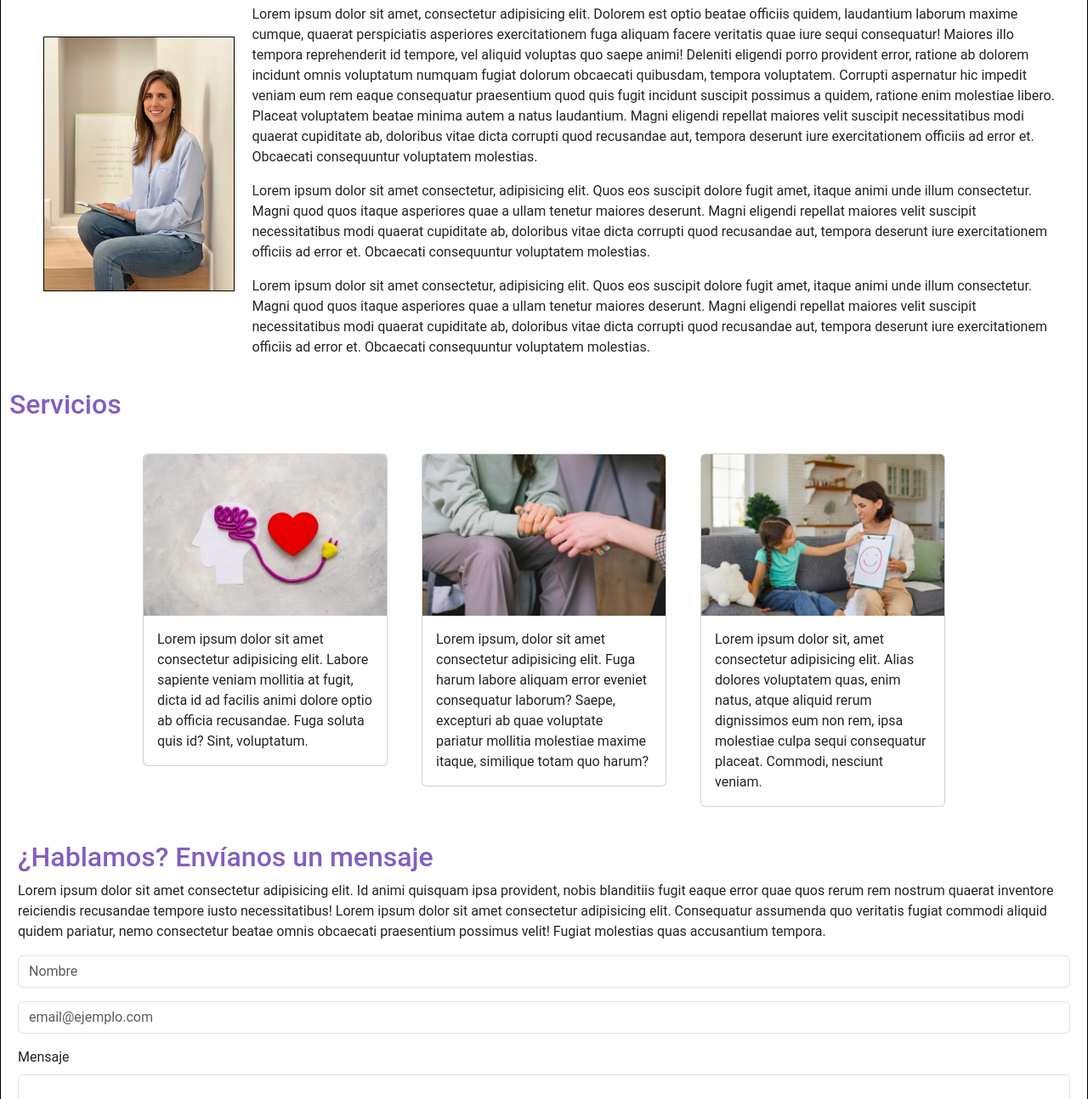
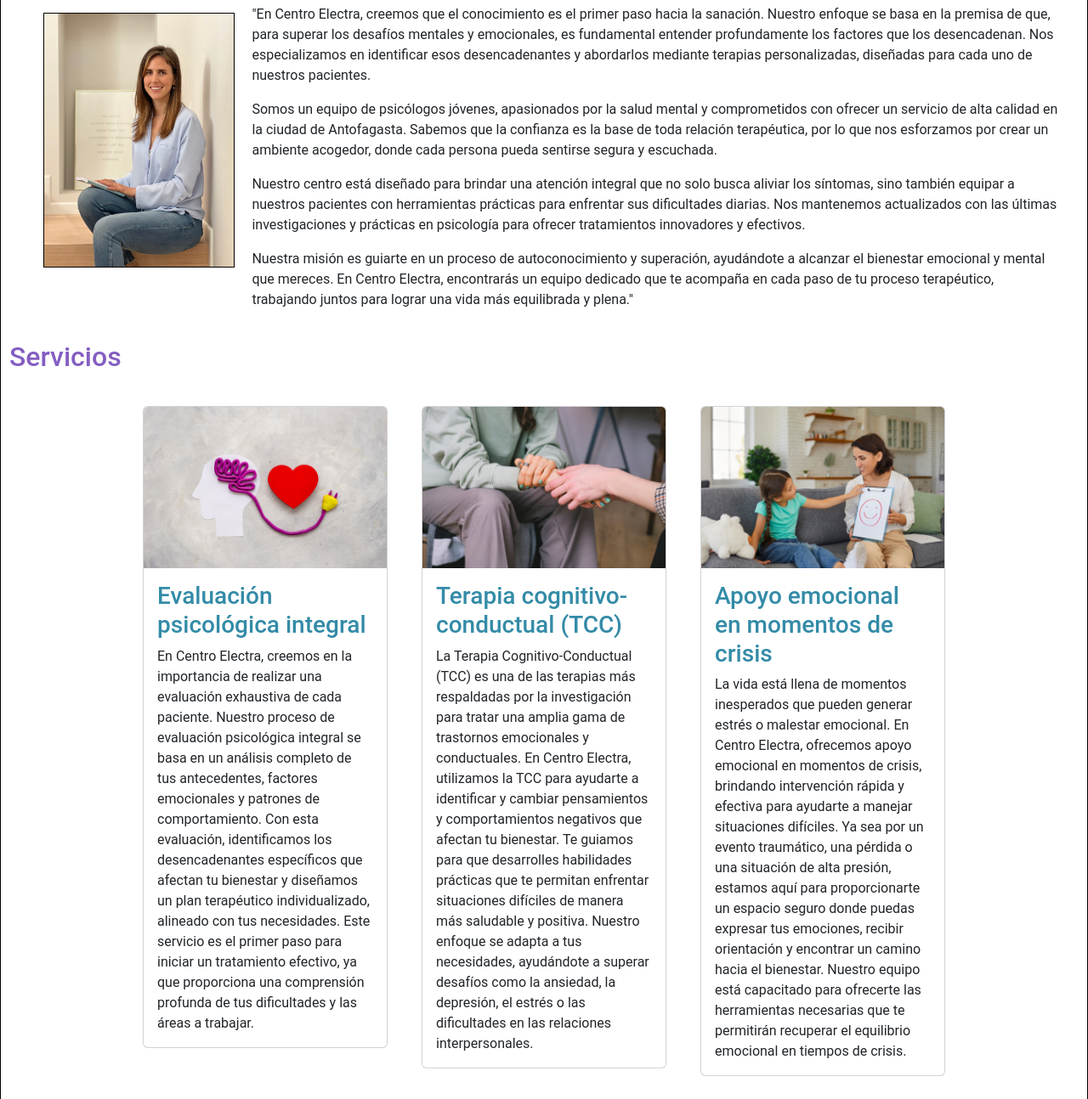
Before and after one commit to NathalieVeliz/tercera, a website: page index.html in a window 1280 px wide. Shown: the part 626-1920 px from the top of the page at 85% size. Drawn offline with nearby package versions, Linux system fonts and the light colour scheme.

Commit message:
Cambios ultima entrega

```diff
--- a/index.html
+++ b/index.html
@@ -6,8 +6,10 @@
     <meta name="viewport" content="width=device-width, initial-scale=1.0">
     <title>Centro de atención psicológica Electra - Antofagasta</title>
     <meta name="title" content="Centro de atención psicológica Electra - Antofagasta">
-    <meta name="description" content="Somos un Centro especializado en salud mental, nuestra atención es presencial y online (telemedicina). Te puedes ver con profesionales de primer nivel.">
-    <meta name="keywords" content="psicologia, terapia, psicoterapia, terapia antofagasta, centro salud, centro psicologico">
+    <meta name="description"
+        content="Somos un Centro especializado en salud mental, nuestra atención es presencial y online (telemedicina). Te puedes ver con profesionales de primer nivel.">
+    <meta name="keywords"
+        content="psicologia, terapia, psicoterapia, terapia antofagasta, centro salud, centro psicologico">
     <meta name="robots" content="index, follow">
     <meta name="language" content="Spanish">
     <meta name="author" content="Nathalie Veliz">
@@ -22,6 +24,9 @@
 
 <body>
 
+    <button class="go-top-btn">
+        <img src="images/up.png" alt="arrow up">
+    </button>
     <header class="headerContainer" id="inicio">
 
         <nav class="navbar navbar-expand-lg bg-body-tertiary">
@@ -94,36 +99,26 @@
             <div class="mainContainer__sobre">
 
                 <h1>Sobre nosotros</h1>
-                <p>Lorem ipsum dolor sit amet, consectetur adipisicing elit. Dolorem est optio beatae officiis quidem,
-                    laudantium laborum maxime cumque, quaerat perspiciatis asperiores exercitationem fuga aliquam facere
-                    veritatis quae iure sequi consequatur!
-                    Maiores illo tempora reprehenderit id tempore, vel aliquid voluptas quo saepe animi! Deleniti
-                    eligendi
-                    porro provident error, ratione ab dolorem incidunt omnis voluptatum numquam fugiat dolorum obcaecati
-                    quibusdam, tempora voluptatem.
-                    Corrupti aspernatur hic impedit veniam eum rem eaque consequatur praesentium quod quis fugit
-                    incidunt
-                    suscipit possimus a quidem, ratione enim molestiae libero. Placeat voluptatem beatae minima autem a
-                    natus laudantium.
-                    Magni eligendi repellat maiores velit suscipit necessitatibus modi quaerat cupiditate ab, doloribus
-                    vitae dicta corrupti quod recusandae aut, tempora deserunt iure exercitationem officiis ad error et.
-                    Obcaecati consequuntur voluptatem molestias.</p>
+                <p>"En Centro Electra, creemos que el conocimiento es el primer paso hacia la sanación. Nuestro enfoque
+                    se basa en la premisa de que, para superar los desafíos mentales y emocionales, es fundamental
+                    entender profundamente los factores que los desencadenan. Nos especializamos en identificar esos
+                    desencadenantes y abordarlos mediante terapias personalizadas, diseñadas para cada uno de nuestros
+                    pacientes.</p>
 
-                <p>Lorem ipsum dolor sit amet consectetur, adipisicing elit. Quos eos suscipit dolore fugit amet, itaque
-                    animi unde illum consectetur. Magni quod quos itaque asperiores quae a ullam tenetur maiores
-                    deserunt.
-                    Magni eligendi repellat maiores velit suscipit necessitatibus modi quaerat cupiditate ab, doloribus
-                    vitae dicta corrupti quod recusandae aut, tempora deserunt iure exercitationem officiis ad error et.
-                    Obcaecati consequuntur voluptatem molestias.</p>
+                <p>Somos un equipo de psicólogos jóvenes, apasionados por la salud mental y comprometidos con ofrecer un
+                    servicio de alta calidad en la ciudad de Antofagasta. Sabemos que la confianza es la base de toda
+                    relación terapéutica, por lo que nos esforzamos por crear un ambiente acogedor, donde cada persona
+                    pueda sentirse segura y escuchada.</p>
 
-                    <p>Lorem ipsum dolor sit amet consectetur, adipisicing elit. Quos eos suscipit dolore fugit amet, itaque
-                        animi unde illum consectetur. Magni quod quos itaque asperiores quae a ullam tenetur maiores
-                        deserunt.
-                        Magni eligendi repellat maiores velit suscipit necessitatibus modi quaerat cupiditate ab, doloribus
-                        vitae dicta corrupti quod recusandae aut, tempora deserunt iure exercitationem officiis ad error et.
-                        Obcaecati consequuntur voluptatem molestias.</p>
+                <p>Nuestro centro está diseñado para brindar una atención integral que no solo busca aliviar los
+                    síntomas, sino también equipar a nuestros pacientes con herramientas prácticas para enfrentar sus
+                    dificultades diarias. Nos mantenemos actualizados con las últimas investigaciones y prácticas en
+                    psicología para ofrecer tratamientos innovadores y efectivos.</p>
 
-
+                <p>Nuestra misión es guiarte en un proceso de autoconocimiento y superación, ayudándote a alcanzar el
+                    bienestar emocional y mental que mereces. En Centro Electra, encontrarás un equipo dedicado que te
+                    acompaña en cada paso de tu proceso terapéutico, trabajando juntos para lograr una vida más
+                    equilibrada y plena."</p>
             </div>
 
 
@@ -141,7 +136,14 @@
                 <div class="card" style="width: 18rem;">
                     <img src="images/servicio1.png" class="card-img-top" alt="servicio1">
                     <div class="card-body">
-                        <p class="card-text">Lorem ipsum dolor sit amet consectetur adipisicing elit. Labore sapiente veniam mollitia at fugit, dicta id ad facilis animi dolore optio ab officia recusandae. Fuga soluta quis id? Sint, voluptatum.</p>
+                        <h3>Evaluación psicológica integral</h3>
+                        <p class="card-text">En Centro Electra, creemos en la importancia de realizar una evaluación
+                            exhaustiva de cada paciente. Nuestro proceso de evaluación psicológica integral se basa en
+                            un análisis completo de tus antecedentes, factores emocionales y patrones de comportamiento.
+                            Con esta evaluación, identificamos los desencadenantes específicos que afectan tu bienestar
+                            y diseñamos un plan terapéutico individualizado, alineado con tus necesidades. Este servicio
+                            es el primer paso para iniciar un tratamiento efectivo, ya que proporciona una comprensión
+                            profunda de tus dificultades y las áreas a trabajar.</p>
                     </div>
                 </div>
             </div>
@@ -150,7 +152,15 @@
                 <div class="card" style="width: 18rem;">
                     <img src="images/servicio2.png" class="card-img-top" alt="servicio2">
                     <div class="card-body">
-                        <p class="card-text">Lorem ipsum, dolor sit amet consectetur adipisicing elit. Fuga harum labore aliquam error eveniet consequatur laborum? Saepe, excepturi ab quae voluptate pariatur mollitia molestiae maxime itaque, similique totam quo harum?</p>
+                        <h3>Terapia cognitivo-conductual (TCC)</h3>
+                        <p class="card-text">La Terapia Cognitivo-Conductual (TCC) es una de las terapias más
+                            respaldadas por la investigación para tratar una amplia gama de trastornos emocionales y
+                            conductuales. En Centro Electra, utilizamos la TCC para ayudarte a identificar y cambiar
+                            pensamientos y comportamientos negativos que afectan tu bienestar. Te guiamos para que
+                            desarrolles habilidades prácticas que te permitan enfrentar situaciones difíciles de manera
+                            más saludable y positiva. Nuestro enfoque se adapta a tus necesidades, ayudándote a superar
+                            desafíos como la ansiedad, la depresión, el estrés o las dificultades en las relaciones
+                            interpersonales.</p>
                     </div>
                 </div>
             </div>
@@ -159,7 +169,15 @@
                 <div class="card" style="width: 18rem;">
                     <img src="images/servicio3.png" class="card-img-top" alt="servicio3">
                     <div class="card-body">
-                        <p class="card-text">Lorem ipsum dolor sit, amet consectetur adipisicing elit. Alias dolores voluptatem quas, enim natus, atque aliquid rerum dignissimos eum non rem, ipsa molestiae culpa sequi consequatur placeat. Commodi, nesciunt veniam.</p>
+                        <h3>Apoyo emocional en momentos de crisis </h3>
+                        <p class="card-text">La vida está llena de momentos inesperados que pueden generar estrés o
+                            malestar emocional. En Centro Electra, ofrecemos apoyo emocional en momentos de crisis,
+                            brindando intervención rápida y efectiva para ayudarte a manejar situaciones difíciles. Ya
+                            sea por un evento traumático, una pérdida o una situación de alta presión, estamos aquí para
+                            proporcionarte un espacio seguro donde puedas expresar tus emociones, recibir orientación y
+                            encontrar un camino hacia el bienestar. Nuestro equipo está capacitado para ofrecerte las
+                            herramientas necesarias que te permitirán recuperar el equilibrio emocional en tiempos de
+                            crisis.</p>
                     </div>
                 </div>
             </div>
@@ -171,9 +189,14 @@
 
         <section class="mainContainer__contacto" id="contacto">
             <h2 class="mainContainer__h2">¿Hablamos? Envíanos un mensaje</h2>
-            <p class="mainContainer__p">Lorem ipsum dolor sit amet consectetur adipisicing elit. Id animi quisquam ipsa
-                provident, nobis blanditiis fugit eaque error quae quos rerum rem nostrum quaerat inventore reiciendis
-                recusandae tempore iusto necessitatibus! Lorem ipsum dolor sit amet consectetur adipisicing elit. Consequatur assumenda quo veritatis fugiat commodi aliquid quidem pariatur, nemo consectetur beatae omnis obcaecati praesentium possimus velit! Fugiat molestias quas accusantium tempora.</p>
+            <p class="mainContainer__p">"En Centro Electra, estamos listos para acompañarte en tu camino hacia una vida
+                más plena. Si sientes que es momento de dar un paso hacia tu bienestar emocional, no dudes en
+                contactarnos. Completa el formulario y uno de nuestros psicólogos se pondrá en contacto contigo a la
+                brevedad. Queremos escucharte, conocerte y ofrecerte las soluciones que mejor se adapten a ti. Porque en
+                Centro Electra, saber es sanar."
+
+                Con estas versiones más detalladas, cubres mejor la información clave para los visitantes de tu sitio.
+                Puedes ajustarlo según el diseño visual y el espacio que tengas disponible.</p>
             <div class="mainContainer__formulario">
                 <div class="mb-3">
                     <input type="text" class="form-control" placeholder="Nombre">
@@ -251,12 +274,16 @@
             </nav>
         </div>
 
+
+
     </footer>
 
     <script src="https://cdn.jsdelivr.net/npm/bootstrap@5.3.3/dist/js/bootstrap.bundle.min.js"
         integrity="sha384-YvpcrYf0tY3lHB60NNkmXc5s9fDVZLESaAA55NDzOxhy9GkcIdslK1eN7N6jIeHz"
         crossorigin="anonymous"></script>
 
+    <script src="js/script.js"></script>
+
 </body>
 
 </html>
--- a/scss/base/_reset.scss
+++ b/scss/base/_reset.scss
@@ -15,3 +15,7 @@ h1{
 h2{
     color: $color-violeta;
 }
+
+h3{
+    color: $color-celeste-oscuro;
+}
--- a/scss/layout/_footer.scss
+++ b/scss/layout/_footer.scss
@@ -2,14 +2,14 @@
 
 
 .footerContainer{
-    @include flexible( flex , row , wrap ,left, normal );
+    @include flexible( flex , row , wrap ,space-around, normal );
     padding: 10px 10px;
     background-color: #338ba7;
 
-
+/*
     &__item{
         width: 200px;
-    }
+    } */
 
     &__link {
         color: white;
--- a/scss/layout/_mediaqueries.scss
+++ b/scss/layout/_mediaqueries.scss
@@ -20,4 +20,10 @@
         @include flexible( flex , column , wrap , space-around, center );
     }
 
+    .footerContainer {
+
+        flex-direction: column;
+        @include flexible( flex , column , wrap , space-around, center );
+    }
+
 }
```
Also changed, not shown: js/script.js (added, +18 -0 lines), scss/layout/_header.scss (+10 -0 lines), scss/layout/_main.scss (+23 -0 lines), css/style.css, images/up.png (added), 3 other files.
